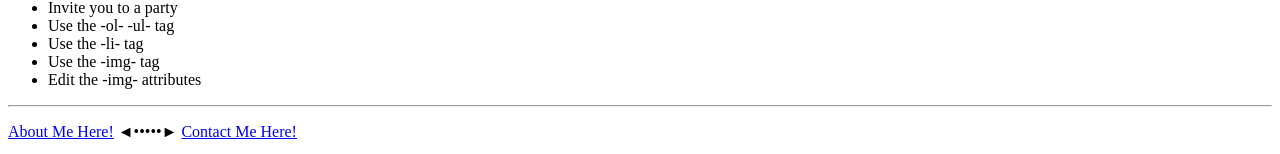
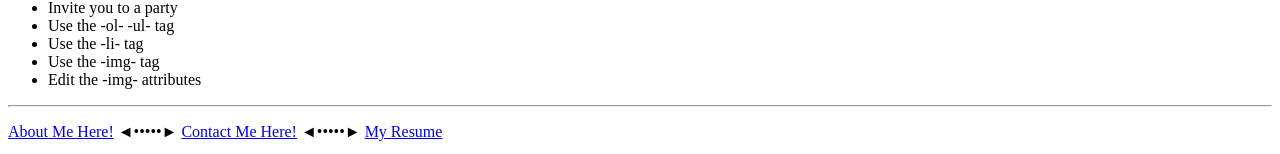
Before and after one commit to DynamicEd/the-portfolio, a plain HTML site: page index.html in a window 1280 px wide. Shown: the part 1413-1567 px from the top of the page. Drawn offline with Linux system fonts and the light colour scheme.

Commit message:
Update Index with Resume link

```diff
--- a/index.html
+++ b/index.html
@@ -149,6 +149,8 @@ https://developer.mozilla.org/en-US/docs/Web/HTML/Element/img#attr-height -->
         <a href="./public/about.html">About Me Here!</a>
         ◄•••••►
         <a href="./public/contact.html">Contact Me Here!</a>
+        ◄•••••►
+        <a href="./public/resume/index.html">My Resume</a>
     </p>
     </body>
 </html>
```
